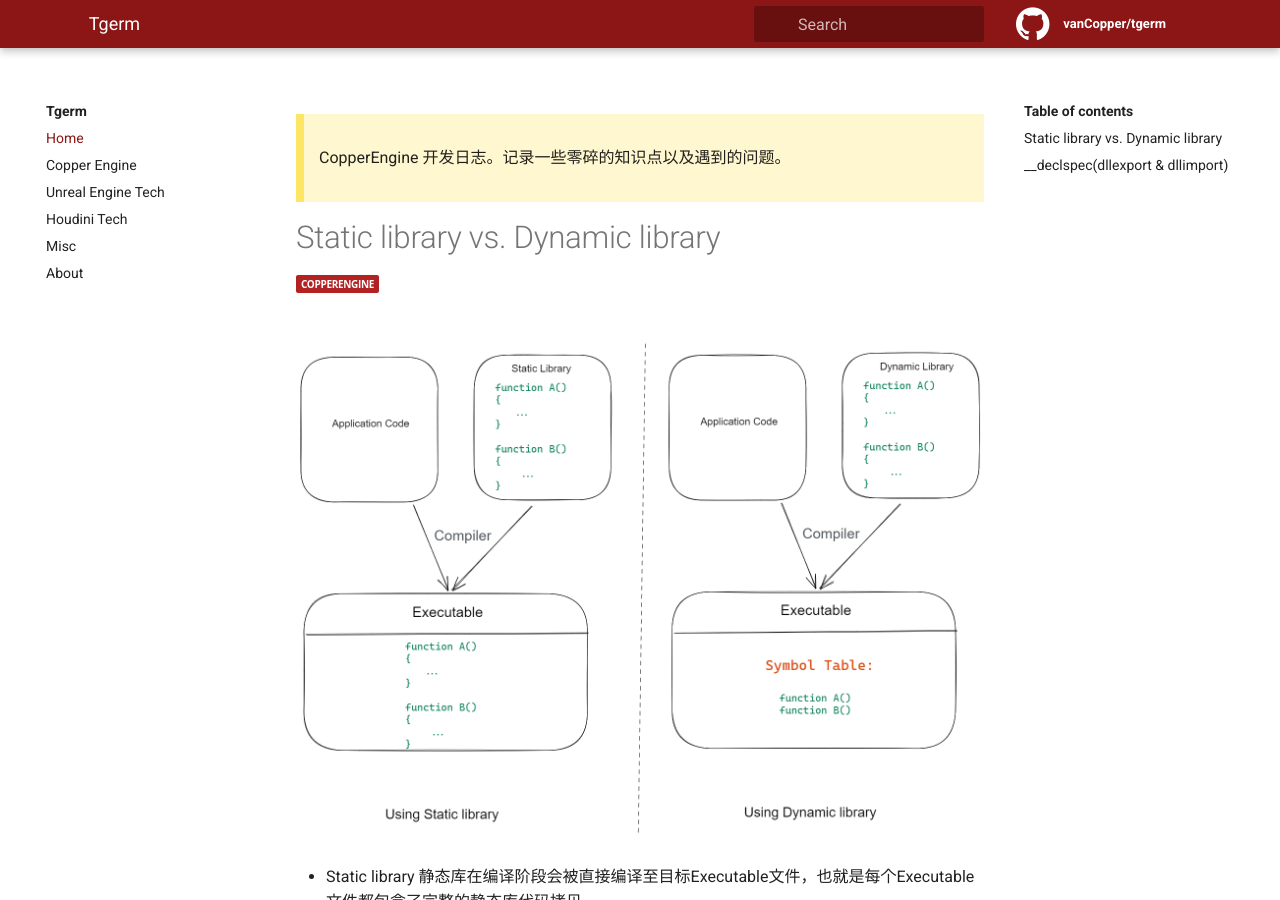
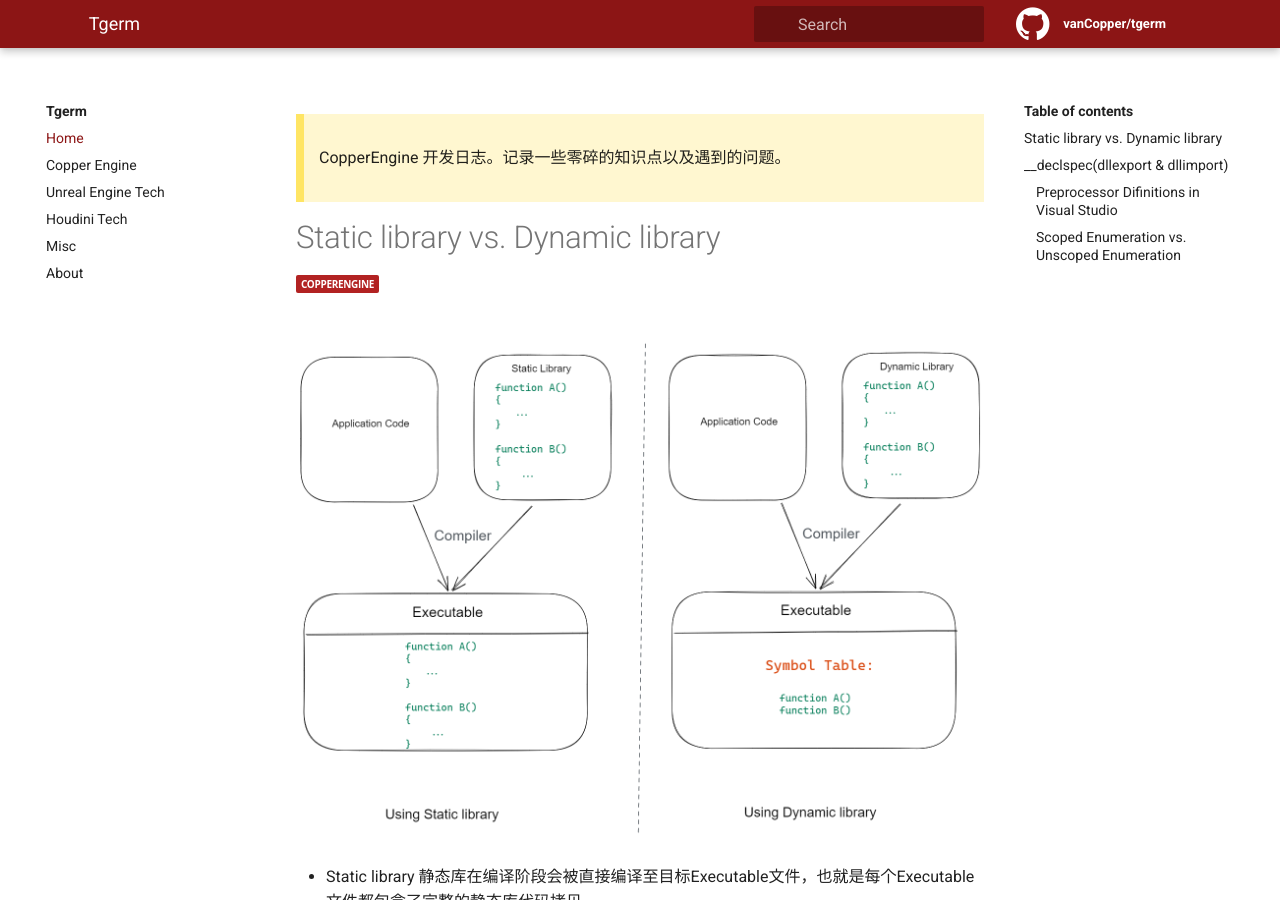
Before and after one commit to vanCopper/tgerm, a Jekyll site: the page built from _docs/copper/Notes.md, in a window 1280 px wide and 900 px high. Built offline with Jekyll 4.4.1, drawn with Linux system fonts in a browser that asks for light colours.

Commit message:
Modified Notes.md

````diff
--- a/_docs/copper/Notes.md
+++ b/_docs/copper/Notes.md
@@ -55,7 +55,7 @@ int __declspec(dllexport) add(int a, int b)
 int __declspec(dllimport) add(int a, int b)
 ```
 
-### Preprocessor Difinitions in Visual Studio
+## Preprocessor Difinitions in Visual Studio
 
 在C/C++代码中，经常会看到：#include、#define等指令，这些以#开头的指令被称为预处理指令，预处理指令由预处理器（Preprocessor）操作。预处理指令会在源文件被编译之前先通过预处理器的处理：
 
@@ -81,7 +81,7 @@ int __declspec(dllimport) add(int a, int b)
 
 ![image-20220519224246071](./Images/Notes/image-20220519224246071.png)
 
-### Scoped Enumeration vs. Unscoped Enumeration
+## Scoped Enumeration vs. Unscoped Enumeration
 
 C++11新标准引入了**限定作用域的枚举类型（scoped enumeration）**。定义限定作用域的枚举类型的一般形式：
 
````
